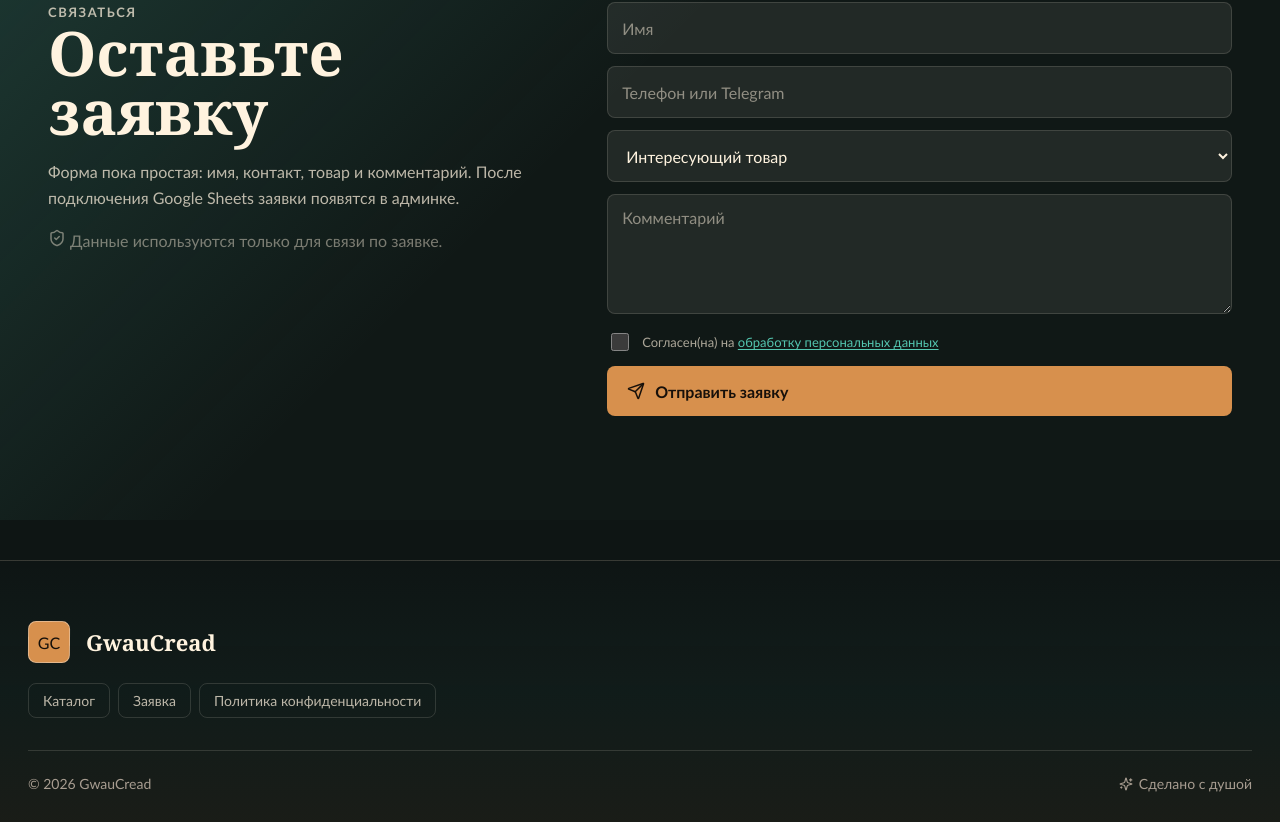
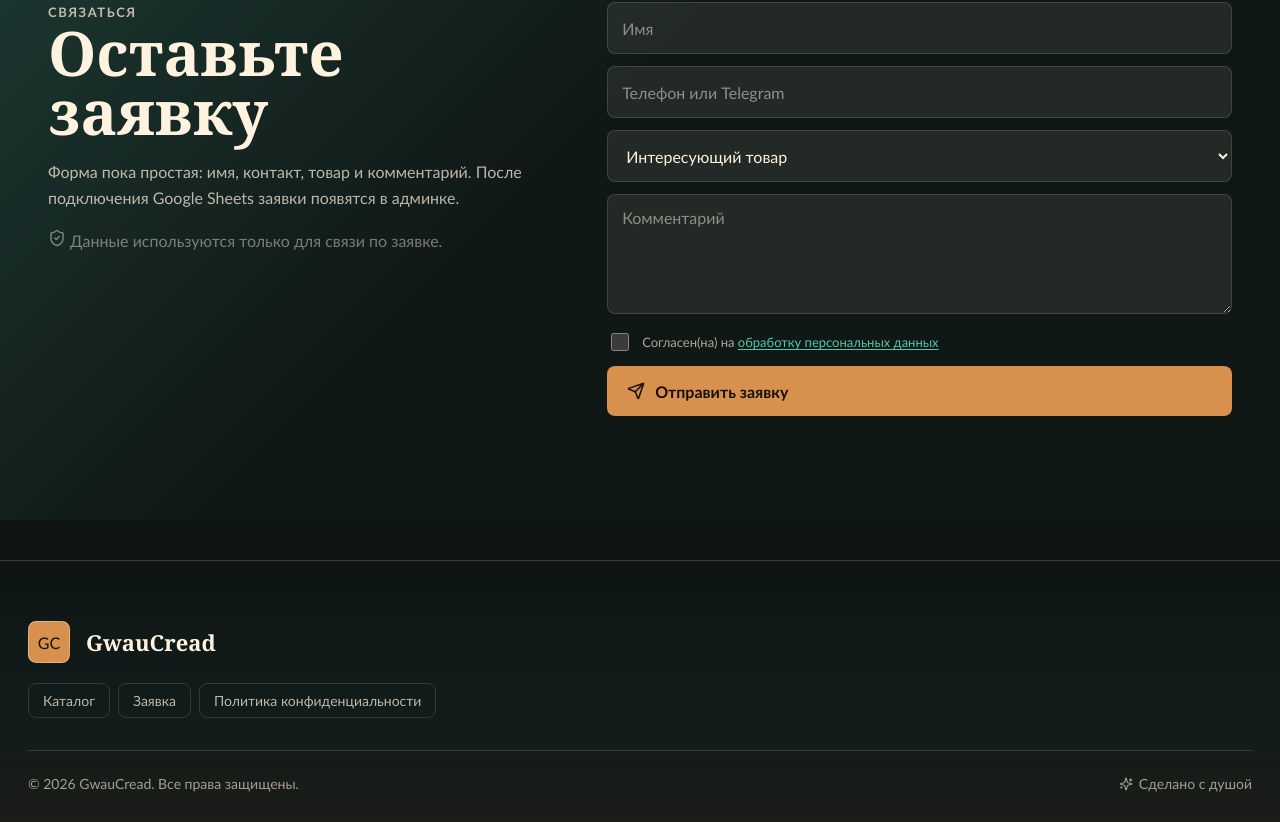
Before and after one commit to SupremeGoogle/GwauCread, a Next.js app: page / in a window 1280 px wide. Shown: the part 2891-3713 px from the top of the page. Built offline with nearby package versions, Linux system fonts and the light colour scheme.

Commit message:
Add 'All rights reserved' to footer

```diff
--- a/app/page.tsx
+++ b/app/page.tsx
@@ -268,7 +268,7 @@ export default function HomePage() {
             <a href="/privacy">Политика конфиденциальности</a>
           </div>
           <div className="footer-bottom">
-            <span>© {new Date().getFullYear()} GwauCread</span>
+            <span>© {new Date().getFullYear()} GwauCread. Все права защищены.</span>
             <motion.span
               animate={{ opacity: [0.6, 1, 0.6] }}
               transition={{ duration: 4, repeat: Infinity, ease: "easeInOut" }}
```
